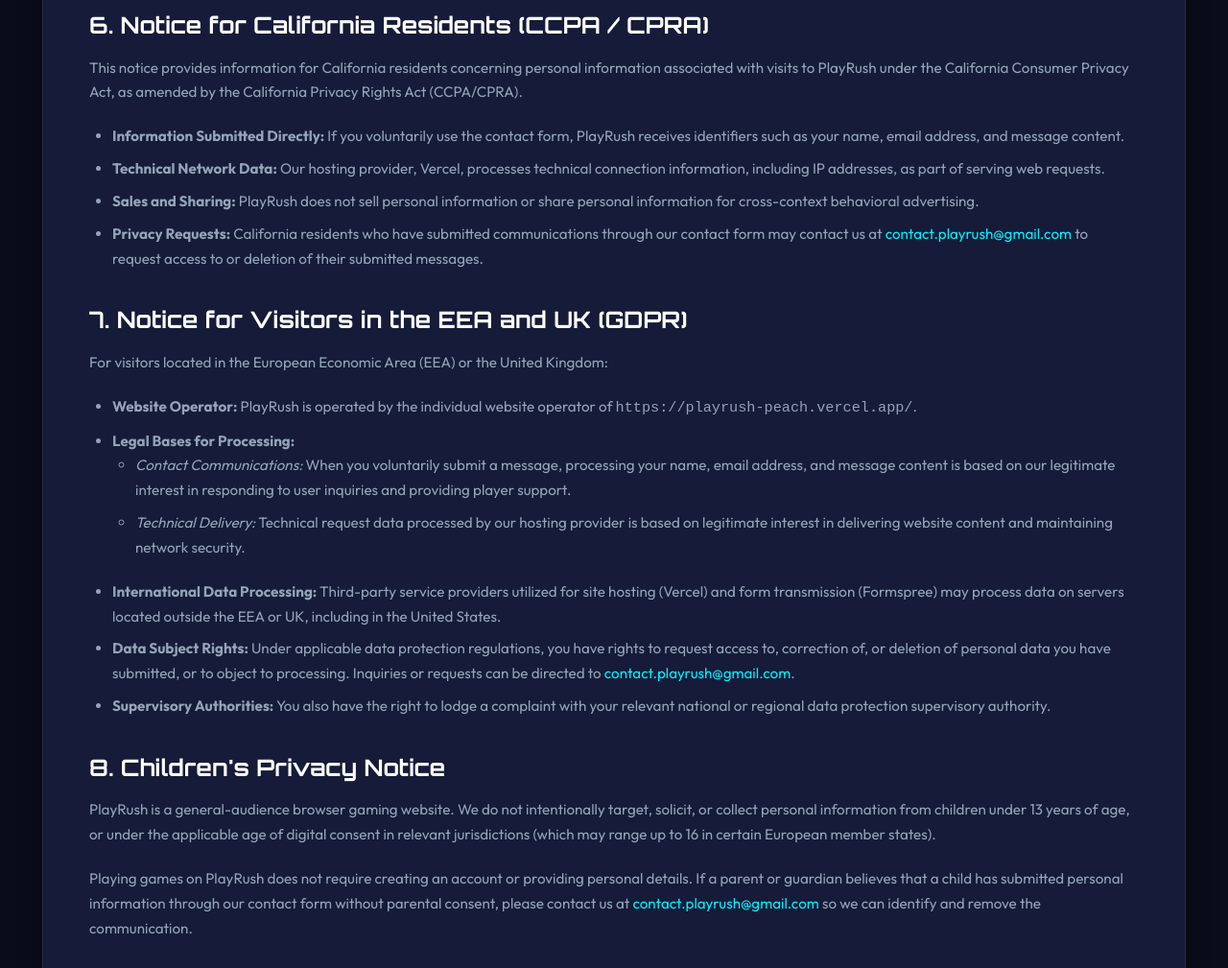
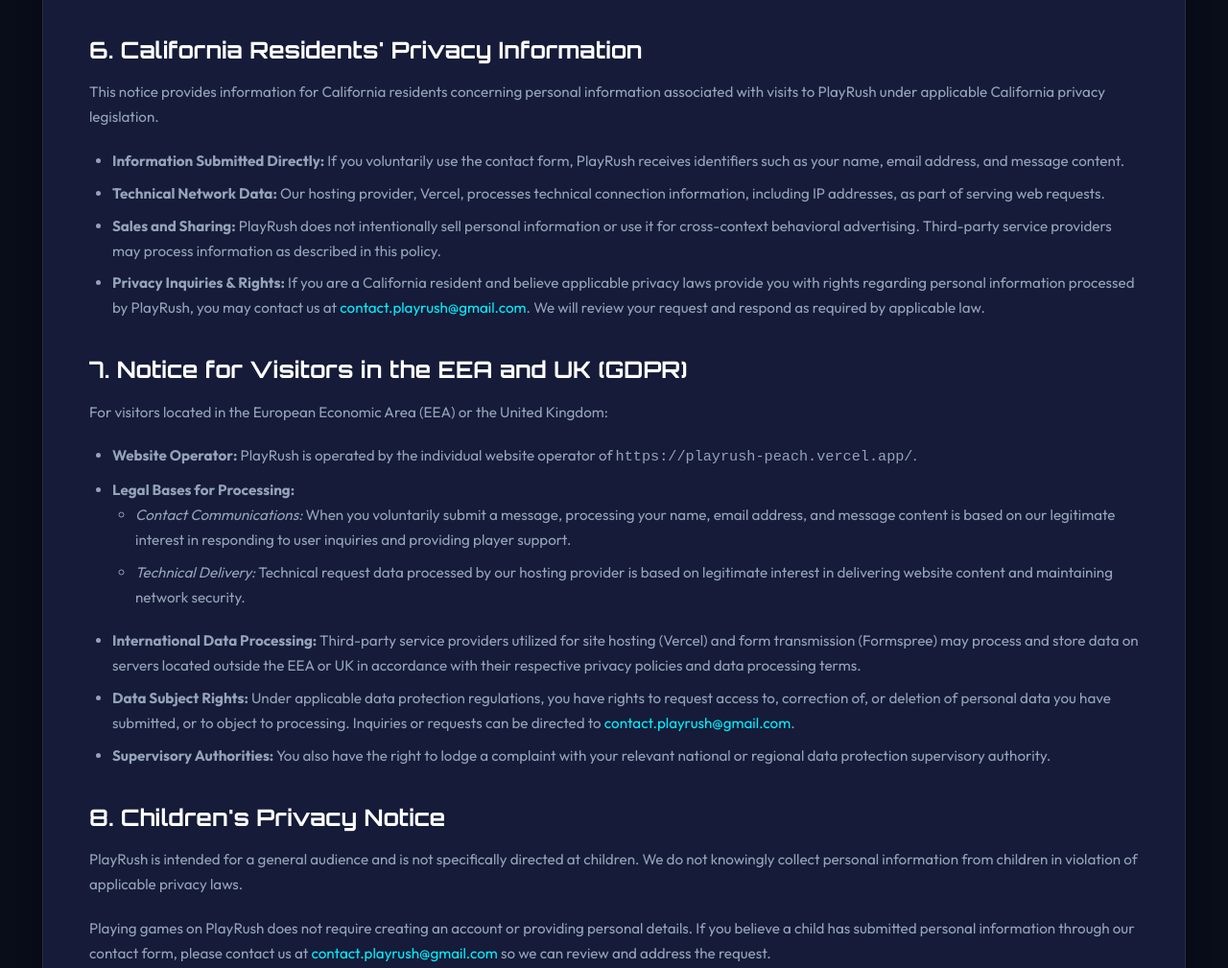
Before and after one commit to shawonkumar01/playrush, a plain HTML site: page privacy.html in a window 1280 px wide. Shown: the part 2409-3418 px from the top of the page at 96% size. Drawn offline with Linux system fonts and the light colour scheme.

Commit message:
Improve About page and privacy policy

```diff
--- a/privacy.html
+++ b/privacy.html
@@ -134,7 +134,7 @@
           <li><code>playrush_sound_muted</code>: Stores your audio toggle preference (<code>"true"</code> or <code>"false"</code>) so the sound synthesizer respects your choice on return visits.</li>
         </ul>
         <p>
-          <strong>Data Storage and User Control:</strong> These values are stored locally within your browser and are not transmitted to PlayRush servers. You can clear or reset these values at any time through your browser's site data settings or developer tools.
+          <strong>Data Storage and User Control:</strong> These values are stored in your browser's LocalStorage and are used to maintain gameplay progress, high scores, and sound preferences. Based on the current PlayRush website and game scripts, these values are not transmitted to PlayRush application servers. You can clear or reset them at any time through your browser's site data settings.
         </p>
 
         <h2>4. Web Hosting &amp; Server Logs (Vercel)</h2>
@@ -168,15 +168,15 @@
           <li>Users can also manage preferences for participating third-party advertising networks through the <a href="https://optout.networkadvertising.org/" target="_blank" rel="noopener noreferrer" style="color: var(--neon-cyan);">Network Advertising Initiative (NAI)</a> and the <a href="https://optout.aboutads.info/" target="_blank" rel="noopener noreferrer" style="color: var(--neon-cyan);">Digital Advertising Alliance (DAA)</a>.</li>
         </ul>
 
-        <h2>6. Notice for California Residents (CCPA / CPRA)</h2>
+        <h2>6. California Residents' Privacy Information</h2>
         <p>
-          This notice provides information for California residents concerning personal information associated with visits to PlayRush under the California Consumer Privacy Act, as amended by the California Privacy Rights Act (CCPA/CPRA).
+          This notice provides information for California residents concerning personal information associated with visits to PlayRush under applicable California privacy legislation.
         </p>
         <ul>
           <li><strong>Information Submitted Directly:</strong> If you voluntarily use the contact form, PlayRush receives identifiers such as your name, email address, and message content.</li>
           <li><strong>Technical Network Data:</strong> Our hosting provider, Vercel, processes technical connection information, including IP addresses, as part of serving web requests.</li>
-          <li><strong>Sales and Sharing:</strong> PlayRush does not sell personal information or share personal information for cross-context behavioral advertising.</li>
-          <li><strong>Privacy Requests:</strong> California residents who have submitted communications through our contact form may contact us at <a href="mailto:contact.playrush@gmail.com" style="color: var(--neon-cyan);">contact.playrush@gmail.com</a> to request access to or deletion of their submitted messages.</li>
+          <li><strong>Sales and Sharing:</strong> PlayRush does not intentionally sell personal information or use it for cross-context behavioral advertising. Third-party service providers may process information as described in this policy.</li>
+          <li><strong>Privacy Inquiries &amp; Rights:</strong> If you are a California resident and believe applicable privacy laws provide you with rights regarding personal information processed by PlayRush, you may contact us at <a href="mailto:contact.playrush@gmail.com" style="color: var(--neon-cyan);">contact.playrush@gmail.com</a>. We will review your request and respond as required by applicable law.</li>
         </ul>
 
         <h2>7. Notice for Visitors in the EEA and UK (GDPR)</h2>
@@ -191,17 +191,17 @@
               <li><em>Technical Delivery:</em> Technical request data processed by our hosting provider is based on legitimate interest in delivering website content and maintaining network security.</li>
             </ul>
           </li>
-          <li><strong>International Data Processing:</strong> Third-party service providers utilized for site hosting (Vercel) and form transmission (Formspree) may process data on servers located outside the EEA or UK, including in the United States.</li>
+          <li><strong>International Data Processing:</strong> Third-party service providers utilized for site hosting (Vercel) and form transmission (Formspree) may process and store data on servers located outside the EEA or UK in accordance with their respective privacy policies and data processing terms.</li>
           <li><strong>Data Subject Rights:</strong> Under applicable data protection regulations, you have rights to request access to, correction of, or deletion of personal data you have submitted, or to object to processing. Inquiries or requests can be directed to <a href="mailto:contact.playrush@gmail.com" style="color: var(--neon-cyan);">contact.playrush@gmail.com</a>.</li>
           <li><strong>Supervisory Authorities:</strong> You also have the right to lodge a complaint with your relevant national or regional data protection supervisory authority.</li>
         </ul>
 
         <h2>8. Children's Privacy Notice</h2>
         <p>
-          PlayRush is a general-audience browser gaming website. We do not intentionally target, solicit, or collect personal information from children under 13 years of age, or under the applicable age of digital consent in relevant jurisdictions (which may range up to 16 in certain European member states).
+          PlayRush is intended for a general audience and is not specifically directed at children. We do not knowingly collect personal information from children in violation of applicable privacy laws.
         </p>
         <p>
-          Playing games on PlayRush does not require creating an account or providing personal details. If a parent or guardian believes that a child has submitted personal information through our contact form without parental consent, please contact us at <a href="mailto:contact.playrush@gmail.com" style="color: var(--neon-cyan);">contact.playrush@gmail.com</a> so we can identify and remove the communication.
+          Playing games on PlayRush does not require creating an account or providing personal details. If you believe a child has submitted personal information through our contact form, please contact us at <a href="mailto:contact.playrush@gmail.com" style="color: var(--neon-cyan);">contact.playrush@gmail.com</a> so we can review and address the request.
         </p>
 
         <h2>9. External Links</h2>
```
